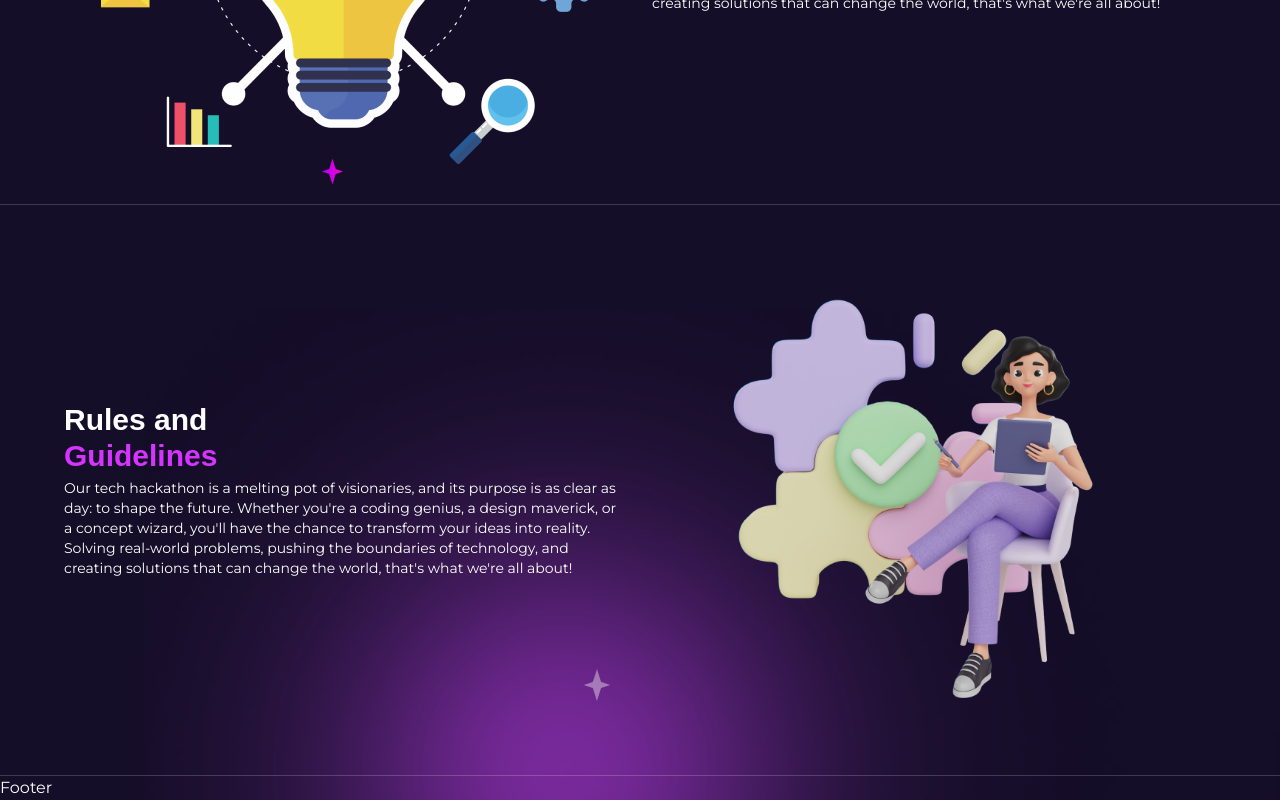
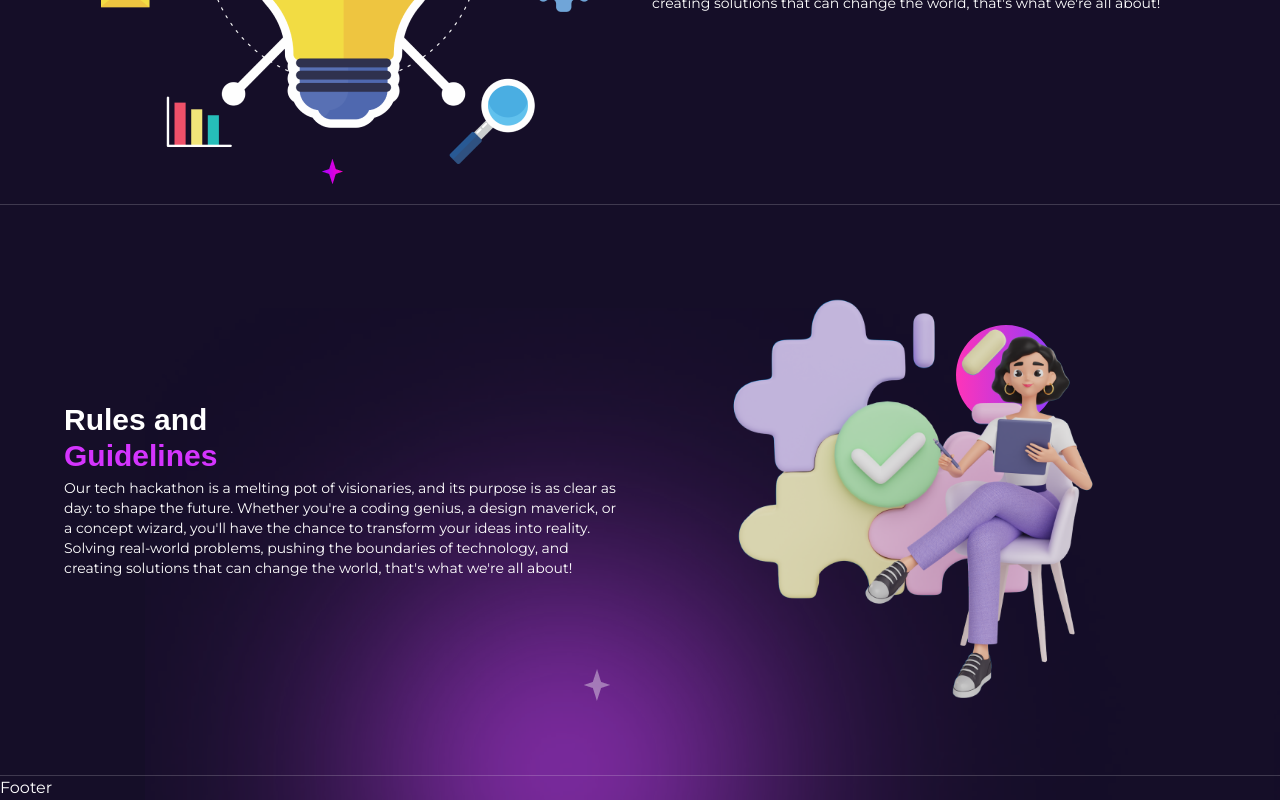
Before and after one commit to gift56/getlinked-ui-challengn, a Next.js app: page / in a window 1280 px wide. Shown: the part 1018-1818 px from the top of the page. Built offline with nearby package versions, Linux system fonts and the light colour scheme; a web font is replaced by a local one.

Commit message:
moving to the next

```diff
--- a/components/LandingpageContent/Rules.tsx
+++ b/components/LandingpageContent/Rules.tsx
@@ -5,7 +5,7 @@ const Rules = () => {
     <section className="w-full py-10 border-b border-borderColor">
       <div className="container overflow-hidden">
         <div className="flex items-center justify-center tab:justify-between w-full gap-6 flex-col tab:flex-row-reverse">
-          <div className="w-full tab:flex-1">
+          <div className="w-full tab:flex-1 relative">
             <motion.img
               initial={{ opacity: 0, scale: 0.5 }}
               whileInView={{ opacity: 1, scale: 1 }}
@@ -13,8 +13,9 @@ const Rules = () => {
               viewport={{ once: true }}
               src="/img/rulesImg.png"
               alt="ideaImg"
-              className="tab:w-[490px] w-[264px] mx-auto"
+              className="tab:w-[490px] w-[264px] mx-auto relative z-10"
             />
+            <div className="hidden tab:block w-[100px] h-[100px] bg-btnlinear rounded-full absolute top-20 right-40 p-5"></div>
           </div>
           <div className="w-full tab:flex-1 flex flex-col gap-1">
             <motion.h2
```
